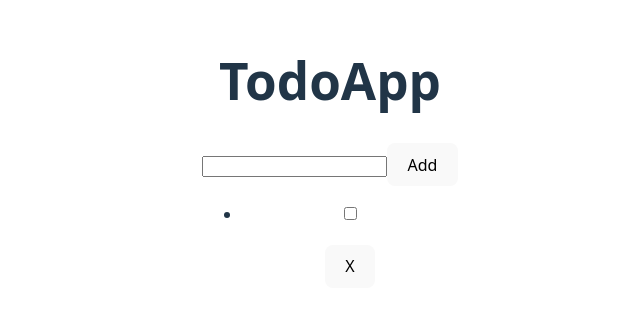
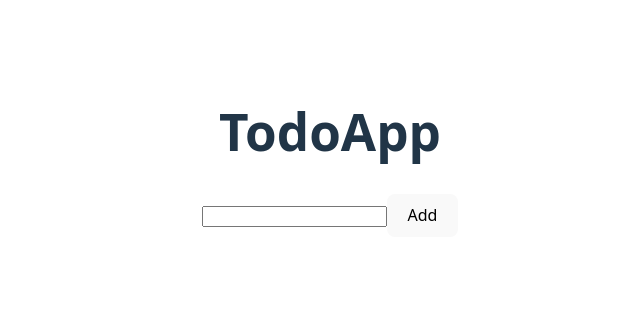
Before and after one commit to emr102025/React-oppg.3, a React (Vite) app: page / in a window 1280 px wide. Shown: the part 239-550 px from the top of the page, without its empty margins (310-950 px from the left). Built offline with nearby package versions, Linux system fonts and the light colour scheme.

Commit message:
Fiksed the Todo so it works

```diff
--- a/src/components/AddTodo.jsx
+++ b/src/components/AddTodo.jsx
@@ -3,7 +3,7 @@ import { useState } from "react";
 
 export default function AddTodo() {
   const { addTodo: onAdd } = useTodo();
-  const [text, setText] = useState(" ");
+  const [text, setText] = useState("");
 
   const addNewTodo = (e) => {
     e.preventDefault();
@@ -19,7 +19,7 @@ export default function AddTodo() {
           value={text}
           onChange={(e) => setText(e.target.value)}
         />
-        <button onClick={addNewTodo}>Add</button>
+        <button type="submit">Add</button>
       </form>
     </>
   );
--- a/src/components/TodoList.jsx
+++ b/src/components/TodoList.jsx
@@ -1,27 +1,23 @@
-import { useState } from "react";
 import { useTodo } from "../context/TodoContext";
 
-export default function TodoList({ title, done, id }) {
-  const { checkingTodos } = useTodo();
-
-  const { toggleTodo: onToggle, deleteTodo: onDelete } = useTodo();
-  const [newText, setNewText] = useState(title);
+export default function TodoList() {
+  const { todos, toggleTodo, removeTodo } = useTodo();
 
   return (
     <>
       <ul>
-        <li>
-          <input type="checkbox" checked={done} onChange={() => onToggle(id)} />
-          {checkingTodos ? (
+        {todos.map((item) => (
+          <li key={item.id}>
             <input
-              value={newText}
-              onChange={(e) => setNewText(e.target.value)}
+              type="checkbox"
+              checked={item.done}
+              onChange={() => toggleTodo(item.id)}
             />
-          ) : (
-            <h3>{title}</h3>
-          )}
-          <button onClick={() => onDelete(id)}>X</button>
-        </li>
+            <label>{item.text}</label>
+
+            <button onClick={() => removeTodo(item.id)}>X</button>
+          </li>
+        ))}
       </ul>
     </>
   );
--- a/src/context/TodoContext.jsx
+++ b/src/context/TodoContext.jsx
@@ -16,8 +16,8 @@ export const TodoProvider = ({ children }) => {
       setTodos((prev) => [
         ...prev,
         {
-          id: crypto.randomUUID(),
-          title: text,
+          id: Date.now(),
+          text: text,
           done: false,
         },
       ]);
--- a/src/providers/TodoProviders.jsx
+++ b/src/providers/TodoProviders.jsx
@@ -1,11 +1,11 @@
 import { TodoProvider } from "../context/TodoContext";
 import TodoApp from "../TodoApp";
 
-export default function TodoProviders({ children }) {
+export default function TodoProviders() {
   return (
     <>
       <TodoProvider>
-        <TodoApp>{children}</TodoApp>
+        <TodoApp />
       </TodoProvider>
     </>
   );
```
